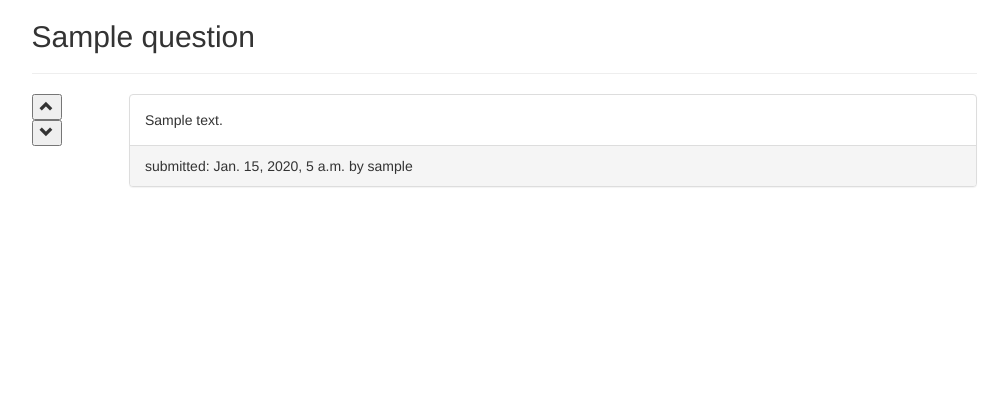
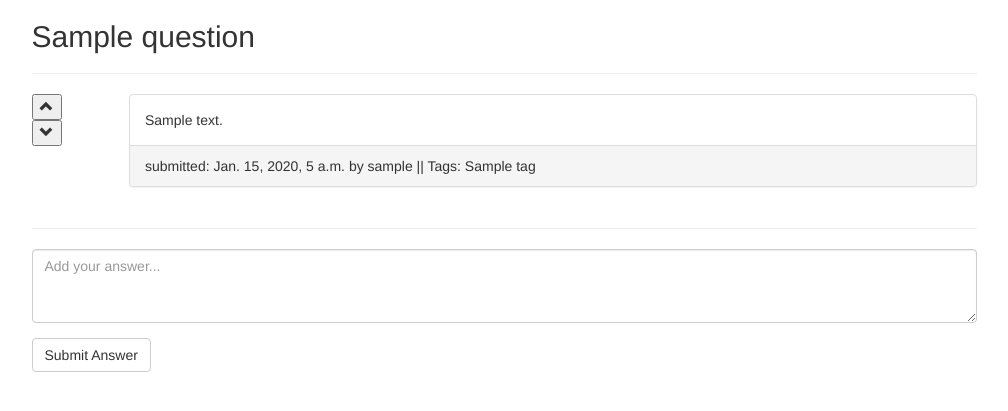
Before and after one commit to sateigen/question-box, a Django app: page /question/1/ in a window 1280 px wide. Shown: the part 50-461 px from the top of the page, without its empty margins (136-1144 px from the left). Run offline with Django 3.2, Linux system fonts and the light colour scheme; tables that the repository leaves empty hold one stand-in row (values such as "Sample post"); some libraries are stand-ins or nearby versions; some web fonts are replaced.

Commit message:
added answers

```diff
--- a/flop/models.py
+++ b/flop/models.py
@@ -13,8 +13,8 @@ class Question(models.Model):
     title = models.CharField(max_length=200)
     description = models.TextField()
     selected_answer = models.OneToOneField('Answer', null=True, related_name='question_selected_answer')
-    tags = models.ManyToManyField(Tag)
-    rated_by = models.ManyToManyField(User)
+    tags = models.ManyToManyField(Tag, blank=True)
+    rated_by = models.ManyToManyField(User, blank=True)
 
 
 class Answer(models.Model):
@@ -23,7 +23,7 @@ class Answer(models.Model):
     created_on = models.DateTimeField(auto_now=True)
     description = models.TextField()
     question = models.ForeignKey(Question)
-    rated_by = models.ManyToManyField(User)
+    rated_by = models.ManyToManyField(User, blank=True)
 
 
 class Comment(models.Model):
--- a/flop/serializers.py
+++ b/flop/serializers.py
@@ -6,7 +6,7 @@ from django.contrib.auth.models import User
 class UserSerializer(serializers.HyperlinkedModelSerializer):
     class Meta:
         model = User
-        fields = ('url', 'username', 'email')
+        fields = ('id', 'url', 'username', 'email')
 
 
 class QuestionSerializer(serializers.ModelSerializer):
--- a/flop/static/js/app.js
+++ b/flop/static/js/app.js
@@ -1,15 +1,71 @@
+// using jQuery
+function getCookie(name) {
+    var cookieValue = null;
+    if (document.cookie && document.cookie !== '') {
+        var cookies = document.cookie.split(';');
+        for (var i = 0; i < cookies.length; i++) {
+            var cookie = jQuery.trim(cookies[i]);
+            // Does this cookie string begin with the name we want?
+            if (cookie.substring(0, name.length + 1) === (name + '=')) {
+                cookieValue = decodeURIComponent(cookie.substring(name.length + 1));
+                break;
+            }
+        }
+    }
+    return cookieValue;
+}
+var csrftoken = getCookie('csrftoken');
+
+function csrfSafeMethod(method) {
+    // these HTTP methods do not require CSRF protection
+    return (/^(GET|HEAD|OPTIONS|TRACE)$/.test(method));
+}
+$.ajaxSetup({
+    beforeSend: function(xhr, settings) {
+        if (!csrfSafeMethod(settings.type) && !this.crossDomain) {
+            xhr.setRequestHeader("X-CSRFToken", csrftoken);
+        }
+    }
+});
+
 var $questionID = $('.question')[0].id
 var $answerAnchor = $('#answer_anchor')
+var $addAnswer = $('#add_answer')
+var $activeUser = $("#userName")[0].value
+var $finalAnswer = $("#final_answer")
 
 function displayAnswers(answers, anchor) {
   answers.forEach(function(answer) {
     var $panel = $('<div>').addClass("panel panel-default").appendTo(anchor)
     var $desc = $('<div>').addClass("panel-body").text(answer.description).appendTo($panel)
-    var $foot = $('<div>').addClass("panel-footer").text("submitted: " + Date(answer.created_on) + " by " + answer.user).appendTo($panel)
+    var $foot = $('<div>').addClass("panel-footer").text("submitted: " + Date(answer.created_on) + " by " + getUsername(answer.user)).appendTo($panel)
   })
 }
 
+// This function should get the username for the answerer/commenter, but it doesn't
+function getUsername(userid) {
+  $.ajax({ url:'/api/user/', data: {id: userid} }).done(function(response) {
+    console.log(response.results[0].username)
+    return response.results[0].username
+  })
+}
 
 $.ajax({ url:'/api/answer/', data: {question: $questionID} }).done(function(response) {
   displayAnswers(response.results, $answerAnchor)
 })
+
+
+$finalAnswer.on("submit",function(e){
+  e.preventDefault();
+  console.log("step one")
+  var $newAnswer = $('#newAnswer')[0].value
+  $.ajax({
+    type:'POST',
+    url:'/api/answer/',
+    data: {'user': $activeUser, 'score': 0, 'description': $newAnswer, 'question': $questionID},
+    success: function() { window.location.reload(true)},
+    error: function(e) {
+      console.log(e)
+    }
+  })
+})
--- a/flop/templates/flop/question.html
+++ b/flop/templates/flop/question.html
@@ -25,7 +25,7 @@
         <div class="panel-body">
           {{ object.description }}
         </div>
-        <div class="panel-footer">submitted: {{ object.created_on }} by {{ object.user }}</div>
+        <div class="panel-footer">submitted: {{ object.created_on }} by {{ object.user }} || Tags: {% for tag in object.tags.all %} {{ tag.name }} {% endfor %}</div>
       </div>
     </div>
   </div>
@@ -42,4 +42,21 @@
     </div>
   </div>
 </div>
+<div class="container">
+  <div class="row">
+    <div class="col-md-10 col-md-offset-1">
+      <hr>
+      <form class="form-horizontal" id="final_answer">
+        {% csrf_token %}
+        <div class="form-group">
+          <div class="col-md-12">
+            <textarea class="form-control" rows="3" placeholder="Add your answer..." id="newAnswer" name="newAnswer"></textarea>
+            <input type="hidden" class="form-contol" id="userName" name="userName" value="{{ user.id }}">
+          </div>
+        </div>
+        <button type="submit" class="btn btn-default" id="add_answer">Submit Answer</button>
+      </form>
+    </div>
+  </div>
+</div>
 {% endblock %}
--- a/flop/views.py
+++ b/flop/views.py
@@ -5,7 +5,7 @@ from django.http import HttpResponseRedirect
 from django.shortcuts import render, get_object_or_404, redirect
 from .models import Question, Answer, Comment, Tag
 from django.contrib.auth.models import User
-from .serializers import QuestionSerializer, AnswerSerializer, CommentSerializer, TagSerializer
+from .serializers import QuestionSerializer, AnswerSerializer, CommentSerializer, TagSerializer, UserSerializer
 from rest_framework import viewsets
 
 
@@ -49,6 +49,22 @@ class TagViewSet(viewsets.ModelViewSet):
     queryset = Tag.objects.all()
 
 
+class UserViewSet(viewsets.ModelViewSet):
+    serializer_class = UserSerializer
+    queryset = User.objects.all()
+
+    def get_queryset(self):
+        """
+        Optionally restricts the returned purchases to a given user,
+        by filtering against a `username` query parameter in the URL.
+        """
+        queryset = User.objects.all()
+        user_id = self.request.query_params.get('user_id', None)
+        if user_id is not None:
+            queryset = queryset.filter(id=user_id)
+        return queryset
+
+
 def register(request):
     if request.method == 'POST':
         user_form = UserCreationForm(request.POST, prefix='user')
--- a/question_box/urls.py
+++ b/question_box/urls.py
@@ -7,6 +7,7 @@ router = routers.DefaultRouter()
 router.register(r'question', views.QuestionViewSet)
 router.register(r'answer', views.AnswerViewSet)
 router.register(r'comment', views.CommentViewSet)
+router.register(r'user', views.UserViewSet)
 router.register(r'tag', views.TagViewSet)
 
 
```
Also changed, not shown: flop/migrations/0002_auto_20160830_1907.py (added).
